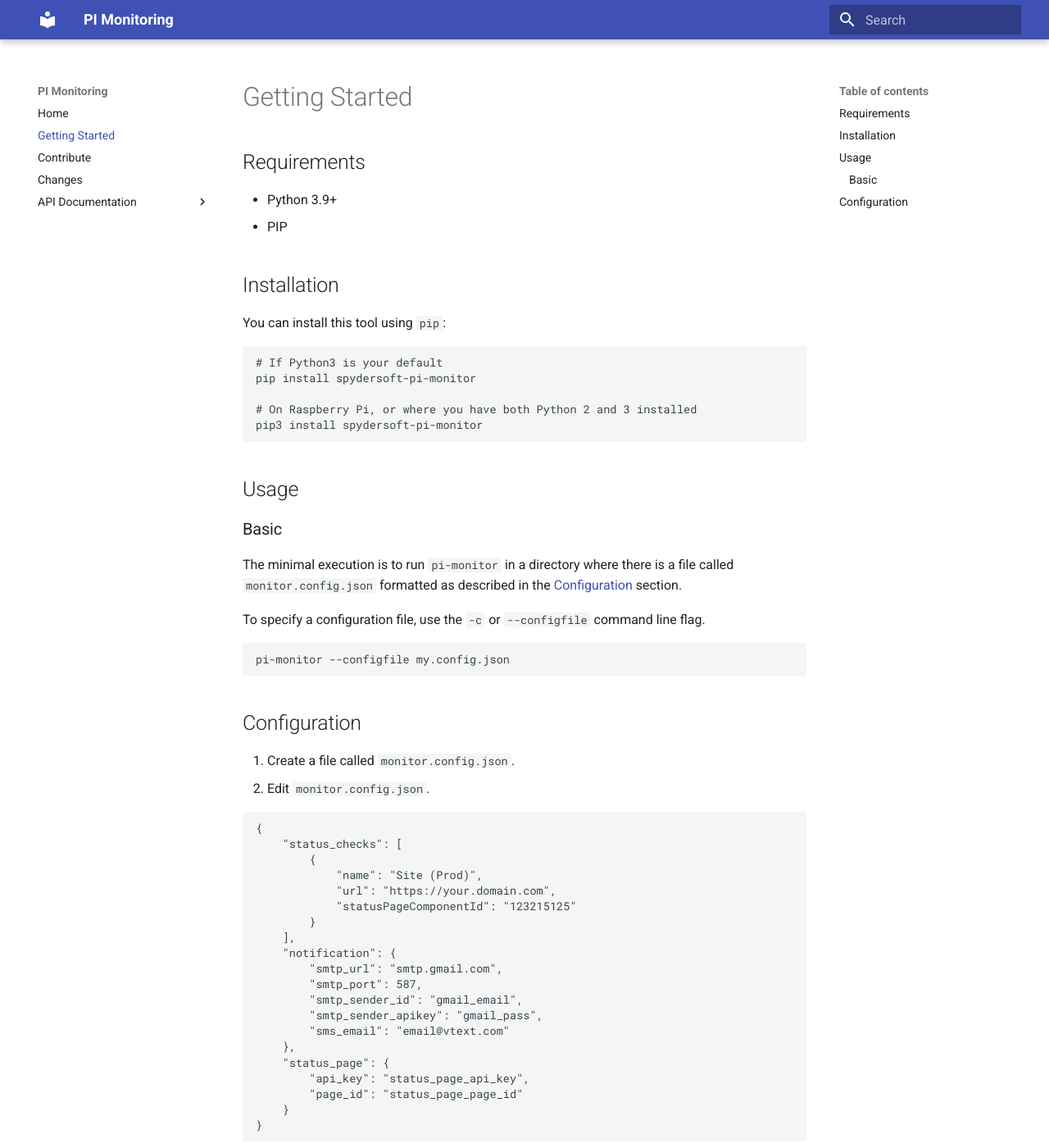
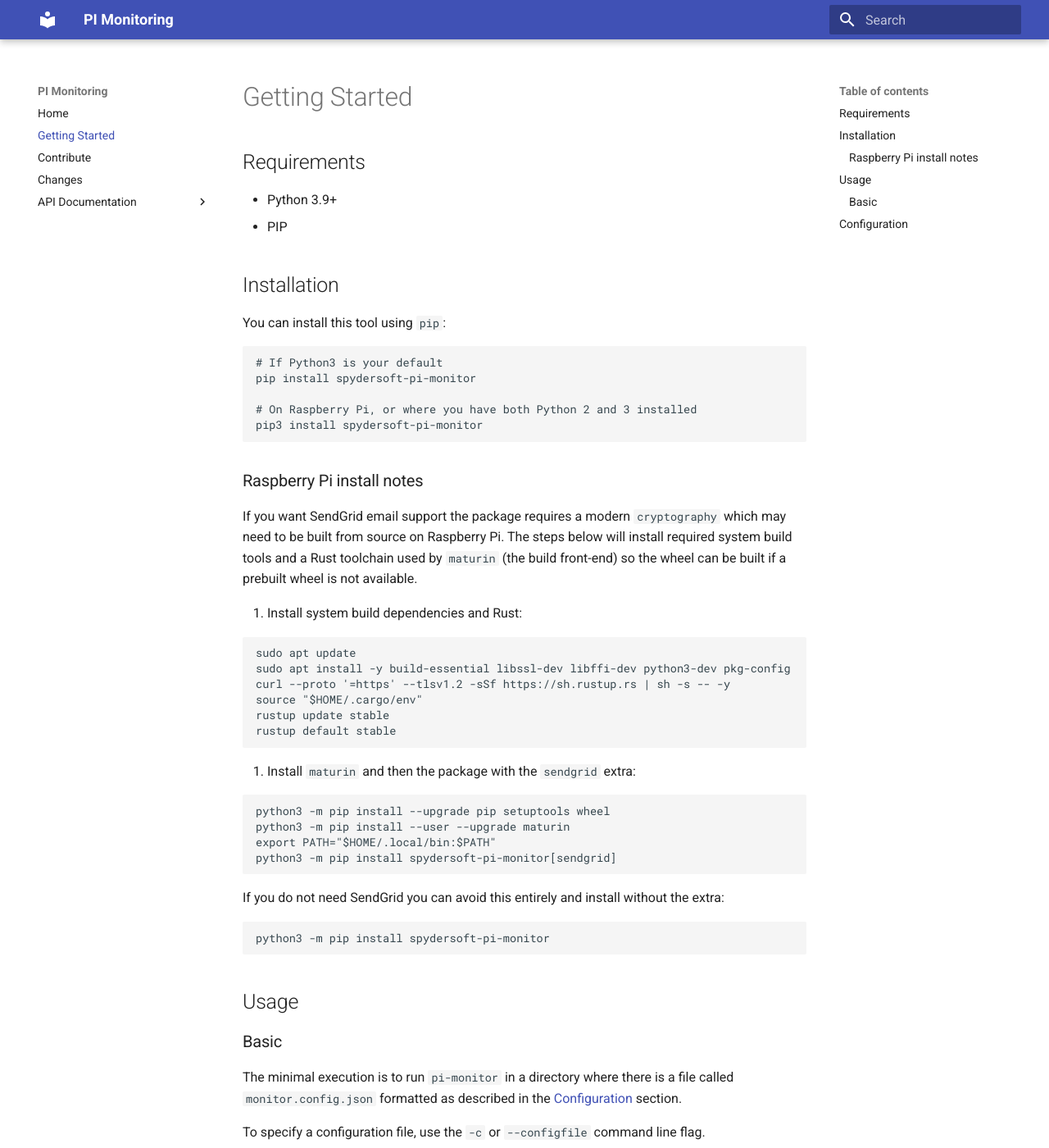
Before and after one commit to spydersoft-consulting/pi-monitor, an MkDocs documentation site: the page built from docs/getting-started.md, in a window 1280 px wide and 1400 px high. Shown: the whole window at 82% size. Built offline with MkDocs 1.6.1 and Material for MkDocs 9.7.7, drawn with Linux system fonts in a browser that asks for light colours.

Commit message:
Split sendgrid support and update instructions to get sendgrid on old RPIs

````diff
--- a/docs/getting-started.md
+++ b/docs/getting-started.md
@@ -15,6 +15,36 @@ pip install spydersoft-pi-monitor
 
 # On Raspberry Pi, or where you have both Python 2 and 3 installed
 pip3 install spydersoft-pi-monitor
+```
+
+### Raspberry Pi install notes
+
+If you want SendGrid email support the package requires a modern `cryptography` which may need to be built from source on Raspberry Pi. The steps below will install required system build tools and a Rust toolchain used by `maturin` (the build front-end) so the wheel can be built if a prebuilt wheel is not available.
+
+1. Install system build dependencies and Rust:
+
+```bash
+sudo apt update
+sudo apt install -y build-essential libssl-dev libffi-dev python3-dev pkg-config
+curl --proto '=https' --tlsv1.2 -sSf https://sh.rustup.rs | sh -s -- -y
+source "$HOME/.cargo/env"
+rustup update stable
+rustup default stable
+```
+
+2. Install `maturin` and then the package with the `sendgrid` extra:
+
+```bash
+python3 -m pip install --upgrade pip setuptools wheel
+python3 -m pip install --user --upgrade maturin
+export PATH="$HOME/.local/bin:$PATH"
+python3 -m pip install spydersoft-pi-monitor[sendgrid]
+```
+
+If you do not need SendGrid you can avoid this entirely and install without the extra:
+
+```bash
+python3 -m pip install spydersoft-pi-monitor
 ```
 
 ## Usage
--- a/setup.py
+++ b/setup.py
@@ -23,7 +23,10 @@ setup(
     url="https://github.com/spydersoft-consulting/md_to_conf",
     classifiers=["Programming Language :: Python :: 3 :: Only"],
     py_modules=["pi_monitor"],
-    install_requires=["pyyaml", "requests", "coloredlogs", "sendgrid"],
+    install_requires=["pyyaml", "requests", "coloredlogs"],
+    extras_require={
+        "sendgrid": ["sendgrid"],
+    },
     entry_points="""
     [console_scripts]
     pi-monitor=pi_monitor:main
````
Also changed, not shown: README.md (+30 -0 lines).
